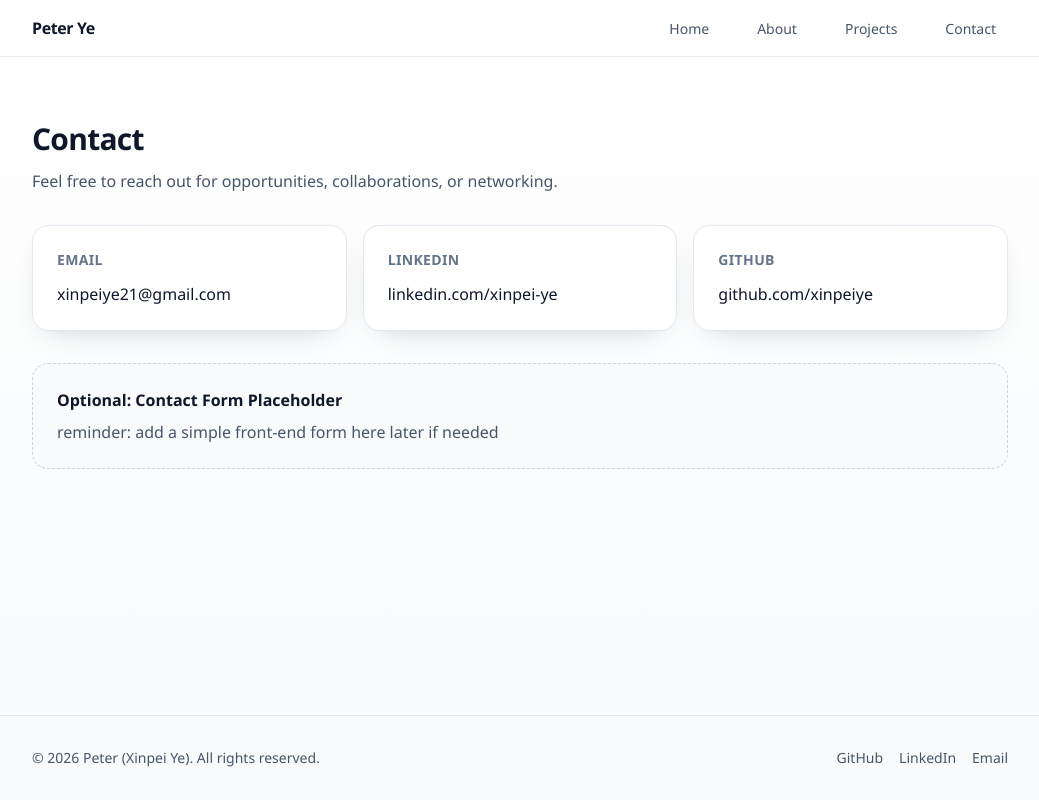
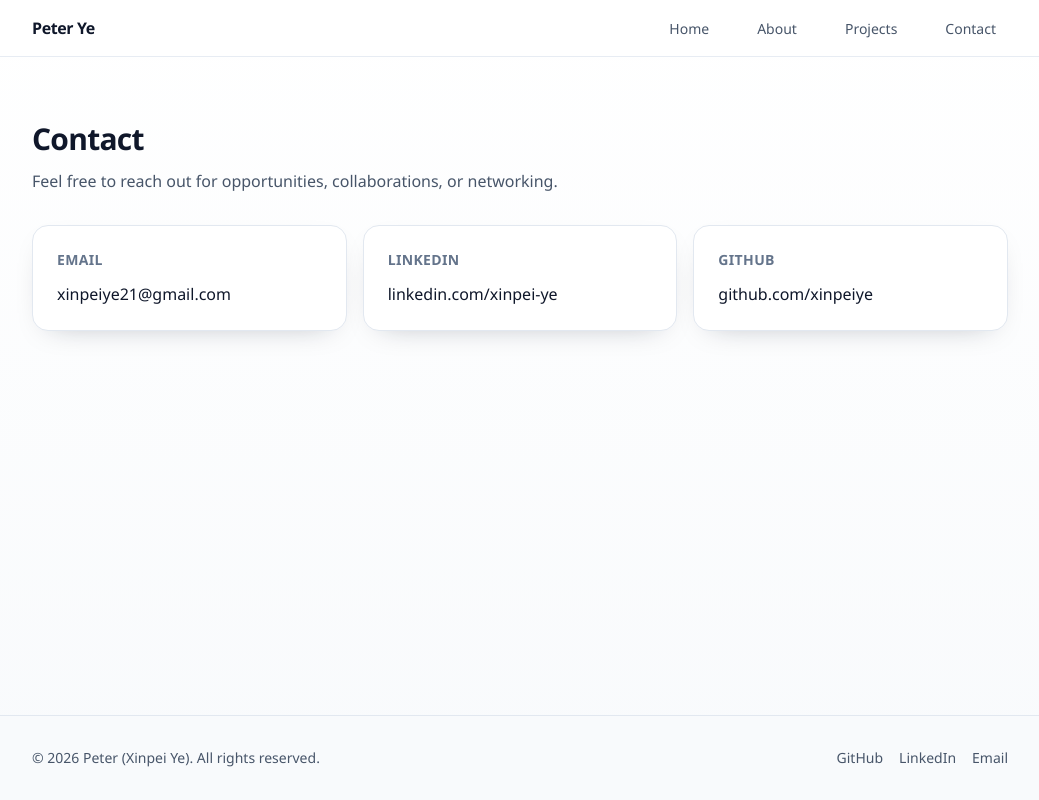
Before and after one commit to bumblebeeye/portfolio-website, a Next.js app: page /contact in a window 1280 px wide. Shown: the whole page, without its empty margins (120-1159 px from the left). Built offline with nearby package versions, Linux system fonts and the light colour scheme.

Commit message:
delete place holder in contact page. check netlify update status.

```diff
--- a/src/app/contact/page.tsx
+++ b/src/app/contact/page.tsx
@@ -40,13 +40,6 @@ export default function ContactPage() {
           </Link>
         </div>
       </div>
-
-      <div className="mt-8 rounded-2xl border border-dashed border-slate-300 bg-slate-50 p-6">
-        <h3 className="text-base font-semibold text-slate-900">Optional: Contact Form Placeholder</h3>
-        <p className="mt-2 text-slate-600">
-          reminder: add a simple front-end form here later if needed
-        </p>
-      </div>
     </Section>
   );
 }
```
